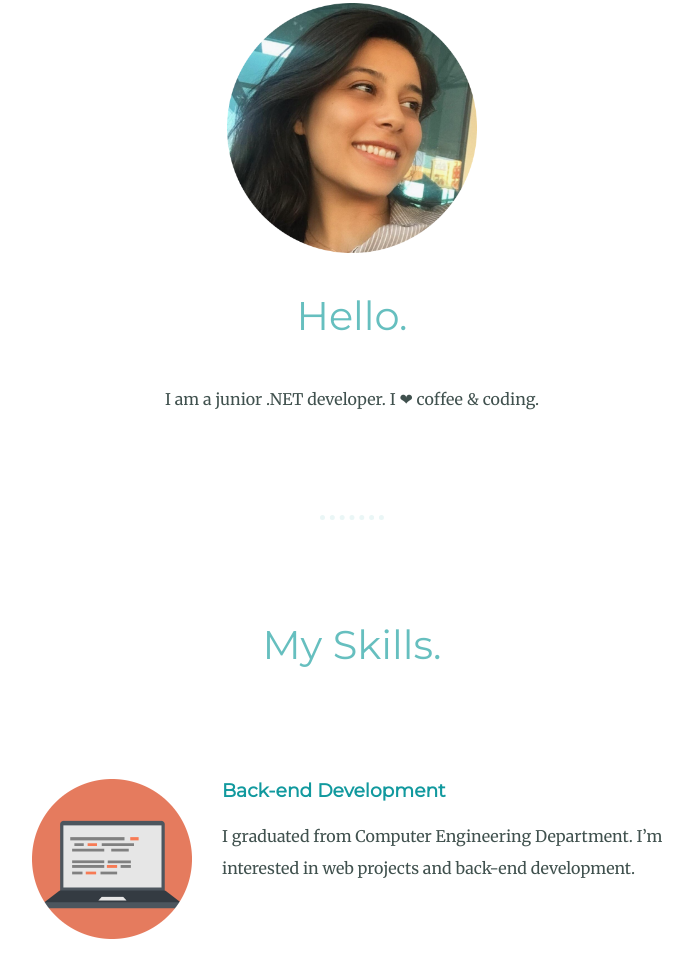
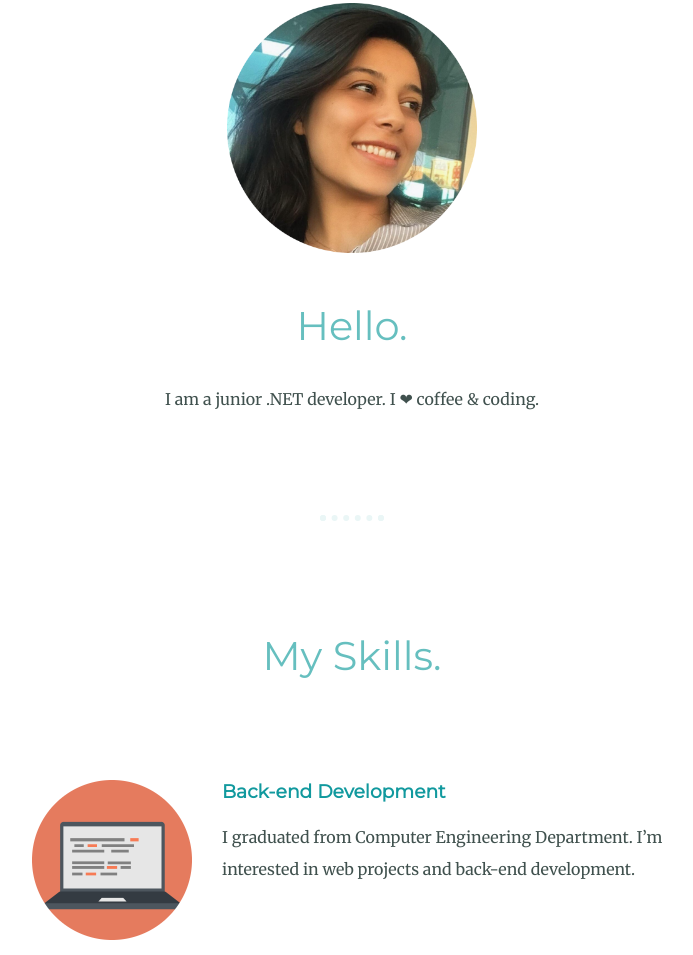
Before and after one commit to ummuhankurt/cv, a plain HTML site: page index.html in a window 1280 px wide. Shown: the part 1065-2020 px from the top of the page, without its empty margins (288-981 px from the left). Drawn offline with Linux system fonts and the light colour scheme; files that its build step writes are made by us from their sources.

Commit message:
Update styles.css

```diff
--- a/styles.css
+++ b/styles.css
@@ -12,10 +12,9 @@ p {
 }
 
 hr {
-    border-style: dotted none none;
-    border-color: #EAF6F6;
-    border-width: 5px;
-    width: 5%;
+    border: dotted #EAF6F6 6px;
+    border-bottom: none;
+    width: 4%;
     margin: 100px auto;
 }
 
@@ -42,11 +41,11 @@ h1 {
 }
 
 h2 {
+    color: #66BFBF;
+    font-family: 'Montserrat', sans-serif;
     font-size: 2.5rem;
-    font-family: 'Montserrat', sans-serif;
-    color: #66BFBF;
     font-weight: normal;
-    padding-bottom: 10px;
+    padding-top: 10px;
 }
 
 h3 {
@@ -147,3 +146,7 @@ a:hover {
     background-image: linear-gradient(to bottom, #30e3cb, #2bc4aa);
     text-decoration: none;
 }
+.contact-message{
+    width: 40%;
+    margin: 40px auto 60px;
+}
```
